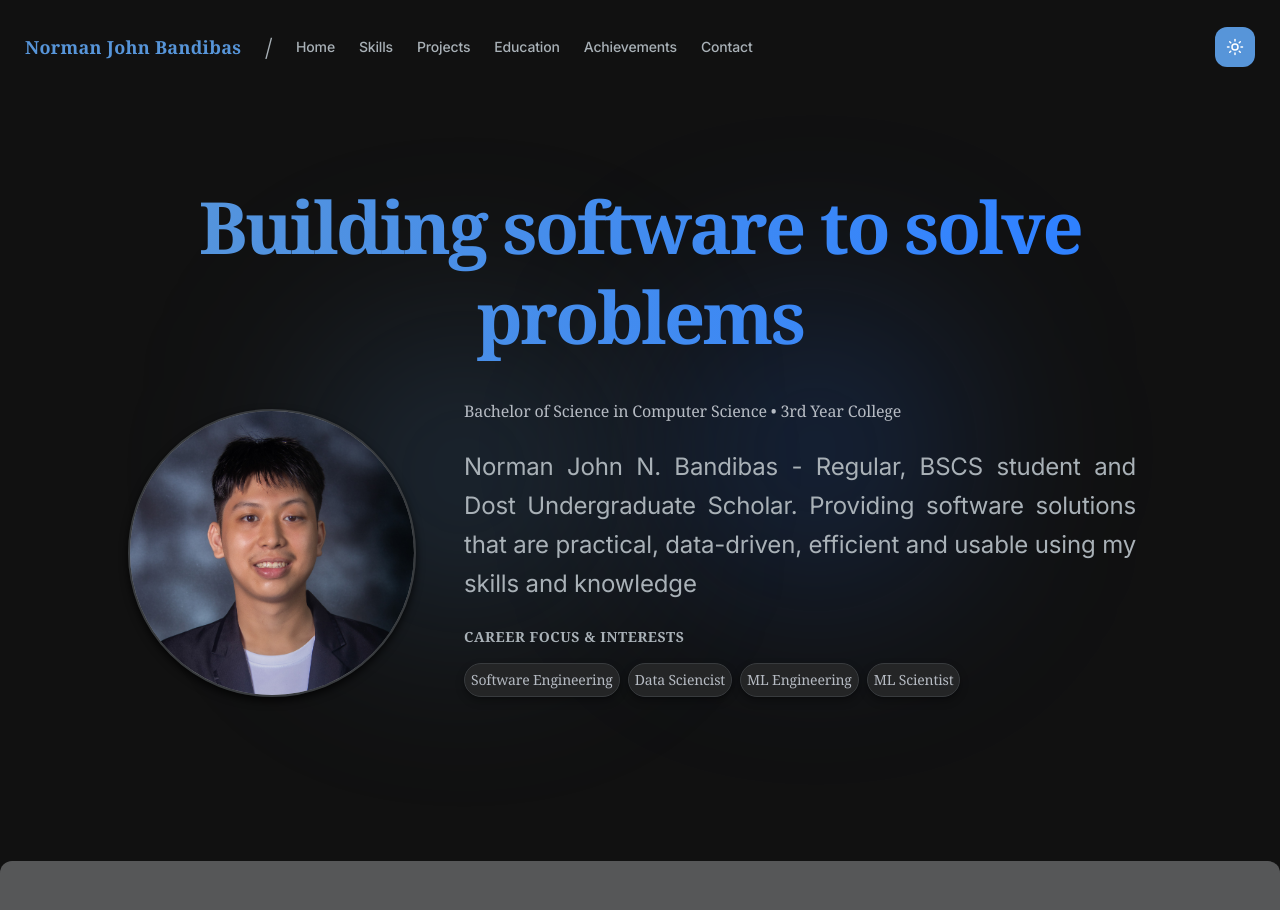
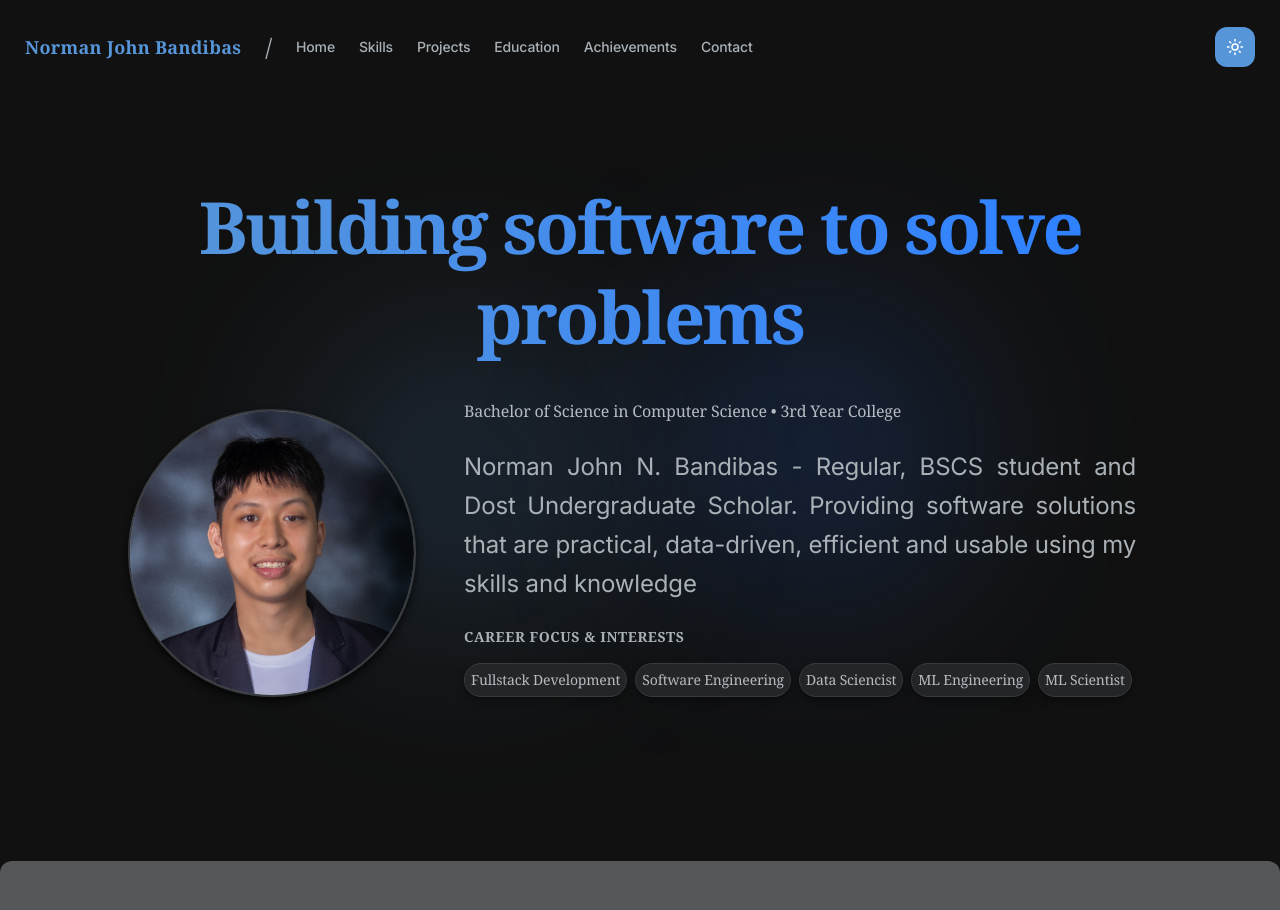
Before and after one commit to eNJay143/portfolio, a Next.js app: page / in a window 1280 px wide. Shown: the top 910 px of the page. Built offline with nearby package versions, Linux system fonts and the light colour scheme.

Commit message:
[refactor] Add fullstack development interest

```diff
--- a/src/features/home/data.ts
+++ b/src/features/home/data.ts
@@ -1,4 +1,5 @@
 export const careerInterests = [
+    "Fullstack Development",
     "Software Engineering",
     "Data Sciencist",
     "ML Engineering",
```
